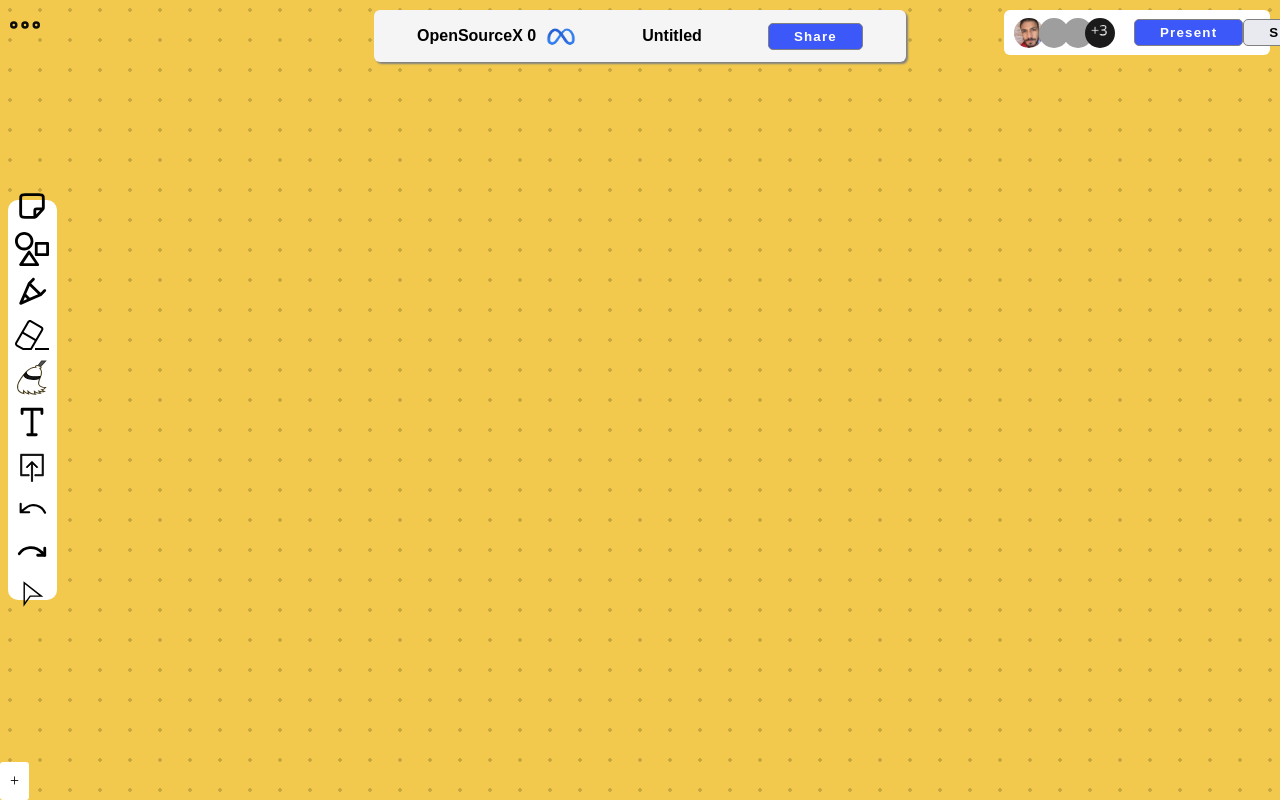
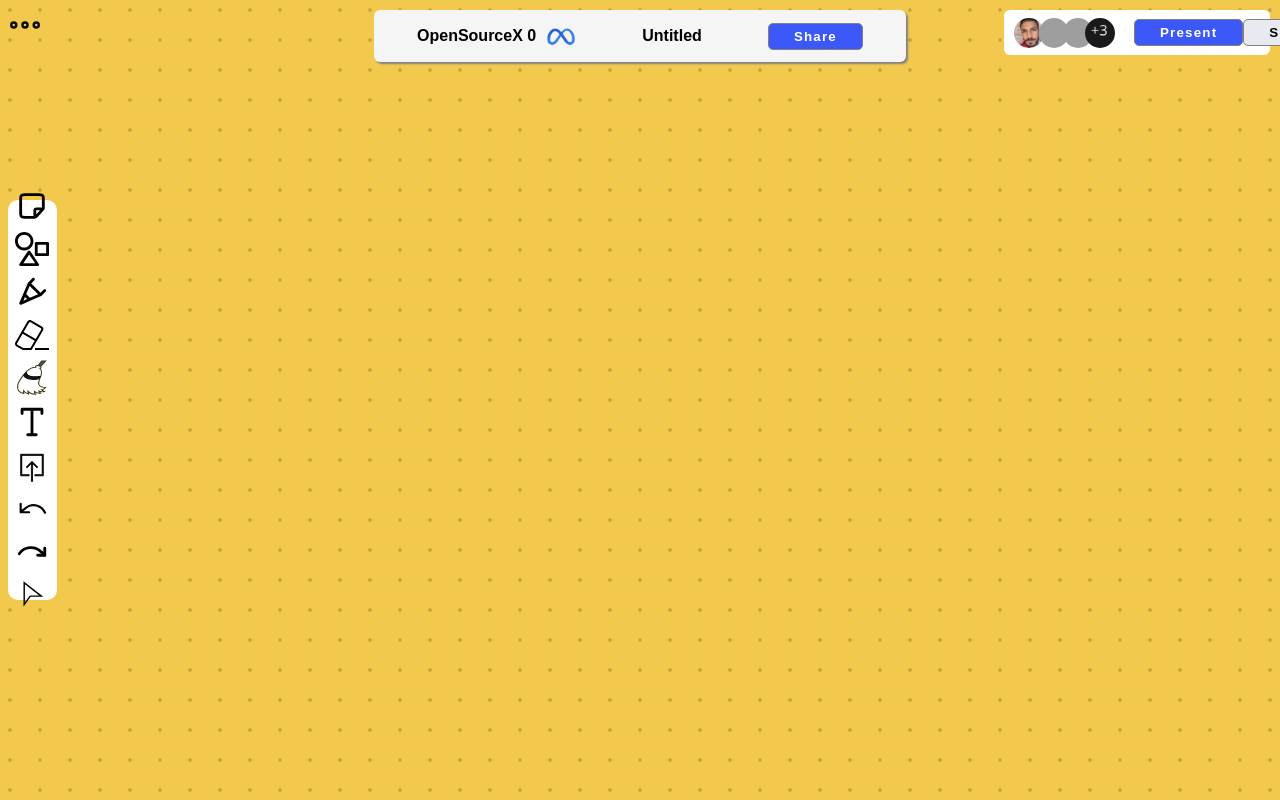
Before and after one commit to 0penSourceX/FlowDraw, a React (Vite) app: page /app/board in a window 1280 px wide. Shown: the top 800 px of the page. Built offline with nearby package versions, Linux system fonts and the light colour scheme; grey boxes are pictures that could not be loaded.

Commit message:
remove button zoom

```diff
--- a/src/Board/RenderBoardOptimiaztion.jsx
+++ b/src/Board/RenderBoardOptimiaztion.jsx
@@ -1231,9 +1231,7 @@ const withBzierCurve   = () =>{
       {shortcut && <ShortcutsHint show ={shortcut}/>}
       { !ShowReaction &&  <Reaction/>}
 
-       <div className="zoom" onClick ={()=>handelZoom()}>
-        <span>+</span>
-       </div>
+
 
     </>
   );
```
